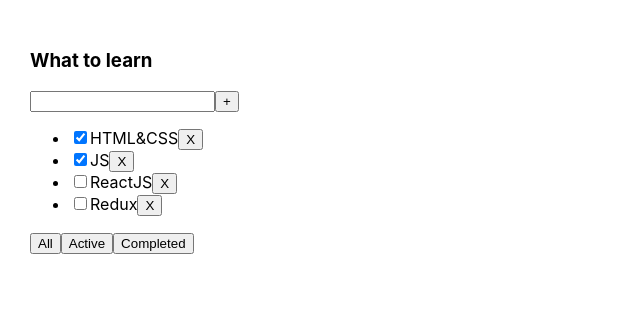
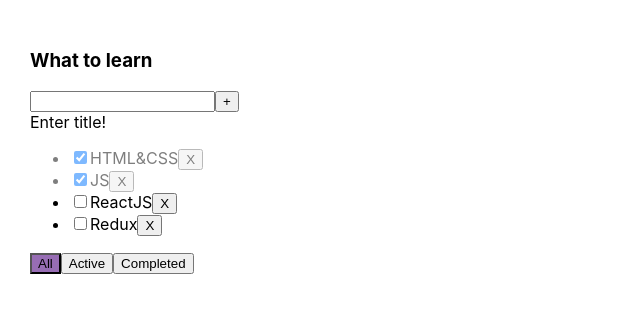
Before and after one commit to Evgeniy-92/React-TS-Todolist, a React (Create React App) app: page / in a window 1280 px wide. Shown: the top 312 px of the page, without its empty margins (0-640 px from the left). Built offline with nearby package versions, Linux system fonts and the light colour scheme.

Commit message:
fourth lesson

```diff
--- a/src/App.css
+++ b/src/App.css
@@ -6,3 +6,16 @@
 .App > div {
   margin-right: 50px;
 }
+
+.active-filter {
+  background-color: #976db4;
+}
+
+
+.error {
+  border: 2px solid red;
+}
+
+.is-done {
+  opacity: 0.5;
+}
--- a/src/App.tsx
+++ b/src/App.tsx
@@ -1,20 +1,20 @@
 import React, {useState} from 'react';
 import './App.css';
-import {TaskType, Todolist} from "./components/Todolist/Todolist";
-import {v1} from "uuid";
+import {TaskType, Todolist} from './components/Todolist/Todolist';
+import {v1} from 'uuid';
 
-export type FilterValuesType = "all" | "active" | "completed"
+export type FilterValuesType = 'all' | 'active' | 'completed'
 
 function App() {
     const [state, setState] = useState<Array<TaskType>>([
-            {id: v1(), title: "HTML&CSS", isDone: true},
-            {id: v1(), title: "JS", isDone: true},
-            {id: v1(), title: "ReactJS", isDone: false},
-            {id: v1(), title: "Redux", isDone: false},
+            {id: v1(), title: 'HTML&CSS', isDone: true},
+            {id: v1(), title: 'JS', isDone: true},
+            {id: v1(), title: 'ReactJS', isDone: false},
+            {id: v1(), title: 'Redux', isDone: false},
         ]
     )
 
-    const [filter, setFilter] = useState<FilterValuesType>("all")
+    const [filter, setFilter] = useState<FilterValuesType>('all')
 
     const addTask = (title: string) => {
         const newTask: TaskType = {id: v1(), title, isDone: false}
@@ -26,23 +26,34 @@
         setState(NewStateArr)
     }
 
+    const changeTaskStatus = (taskID: string, isDone: boolean) => {
+        const updatedTask = state.map(t => t.id === taskID ? {...t, isDone} : t)
+        setState(updatedTask)
+    }
+
     const changeFilter = (filter: FilterValuesType) => {
         setFilter(filter)
     }
 
     let tasksForTodolist = state;
-    if (filter === "active") {
+    if (filter === 'active') {
         tasksForTodolist = state.filter(t => t.isDone === false)
     }
-    if (filter === "completed") {
+    if (filter === 'completed') {
         tasksForTodolist = state.filter(t => t.isDone === true)
     }
 
 
     return (
         <div className="App">
-            <Todolist title="What to learn" tasks={tasksForTodolist} removeTask={removeTask}
-                      changeFilter={changeFilter} addTask={addTask}/>
+            <Todolist title="What to learn"
+                      tasks={tasksForTodolist}
+                      removeTask={removeTask}
+                      changeFilter={changeFilter}
+                      addTask={addTask}
+                      filter={filter}
+                      changeTaskStatus={changeTaskStatus}
+            />
         </div>
     );
 }
--- a/src/components/Todolist/Todolist.tsx
+++ b/src/components/Todolist/Todolist.tsx
@@ -1,29 +1,35 @@
-import React, {ChangeEvent, KeyboardEvent, useState} from "react";
-import {FilterValuesType} from "../../App";
+import React, {ChangeEvent, KeyboardEvent, useState} from 'react';
+import {FilterValuesType} from '../../App';
 
 export type TaskType = {
     id: string
     title: string
     isDone: boolean
-
 }
 
 type TodolistPropsType = {
     title: string
+    filter: FilterValuesType
     tasks: Array<TaskType>
     removeTask: (taskID: string) => void
     changeFilter: (filter: FilterValuesType) => void
     addTask: (title: string) => void
+    changeTaskStatus: (taskID: string, isDone: boolean) => void
 }
 
 export function Todolist(props: TodolistPropsType) {
 
-    const [newTitleTask, setNewTitleTask] = useState<string>("")
+    const [newTitleTask, setNewTitleTask] = useState<string>('')
+    const [error, setError] = useState<boolean>(false)
 
     const tasksJSXElement = props.tasks.map((t: TaskType) => {
-        const removeTask = () => props.removeTask(t.id)
+        const removeTask = () => props.removeTask(t.id) /*удаляет таску*/
+        const changeTaskStatus = (e: ChangeEvent<HTMLInputElement>) => {
+            props.changeTaskStatus(t.id, e.currentTarget.checked)
+        } /*меняет чекбокс*/
+        const isDoneStyle = t.isDone ? 'is-done' : ''
         return (
-            <li key={t.id}><input type="checkbox" checked={t.isDone}/>
+            <li className={isDoneStyle} key={t.id}><input type="checkbox" checked={t.isDone} onChange={changeTaskStatus}/>
                 <span>{t.title}</span>
                 <button onClick={removeTask}>X</button>
             </li>
@@ -31,38 +37,54 @@
     });
 
     const onChangeHandler = (e: ChangeEvent<HTMLInputElement>) => {
+        setError(false)
         const newValue = e.currentTarget.value
         setNewTitleTask(newValue)
-    }
+    } /*обнавляет поле ввода*/
+    const addTask = () => {
+        const trimmedTitle = newTitleTask.trim()
+        if (trimmedTitle) {
+            props.addTask(trimmedTitle)
+        } else {
+            setError(true)
+        }
+        setNewTitleTask('')
+    } /*добавляет таску*/
     const onKeyPressHandler = (e: KeyboardEvent<HTMLInputElement>) => {
-        if (e.key === "Enter") {
+        if (e.key === 'Enter') {
             addTask()
         }
-    }
-    const addTask = () => {
-        props.addTask(newTitleTask)
-        setNewTitleTask("")
-    }
-    const onAllClickHandler = () => props.changeFilter("all")
-    const onActiveClickHandler = () => props.changeFilter("active")
-    const onCompletedClickHandler = () => props.changeFilter("completed")
+    } /*добавляет таску с помощью Enter*/
+    const onAllClickHandler = () => props.changeFilter('all') /*выводит все таски*/
+    const onActiveClickHandler = () => props.changeFilter('active') /*выводит активные таски*/
+    const onCompletedClickHandler = () => props.changeFilter('completed') /*выводит выполненные таски*/
+    const activeStyleAll = props.filter === 'all' ? 'active-filter' : ''
+    const activeStyleActive = props.filter === 'active' ? 'active-filter' : ''
+    const activeStyleCompleted = props.filter === 'completed' ? 'active-filter' : ''
+    const errorStyleInput = error ? 'error' : ''
+    const userMsg = error
+        ? <div style={{color: 'red'}}>Title is required !</div>
+        : <div>Enter title!</div>
 
     return (
         <div>
             <h3>{props.title}</h3>
             <div>
-                <input value={newTitleTask} onChange={onChangeHandler}
+                <input className={errorStyleInput} value={newTitleTask} onChange={onChangeHandler}
                        onKeyPress={onKeyPressHandler}
                 />
                 <button onClick={addTask}>+</button>
+                {userMsg}
             </div>
             <ul>
                 {tasksJSXElement}
             </ul>
             <div>
-                <button onClick={onAllClickHandler}>All</button>
-                <button onClick={onActiveClickHandler}>Active</button>
-                <button onClick={onCompletedClickHandler}>Completed</button>
+                <button className={activeStyleAll} onClick={onAllClickHandler}>All</button>
+                <button className={activeStyleActive} onClick={onActiveClickHandler}>Active</button>
+                <button className={activeStyleCompleted}
+                        onClick={onCompletedClickHandler}>Completed
+                </button>
             </div>
         </div>
     )
```
